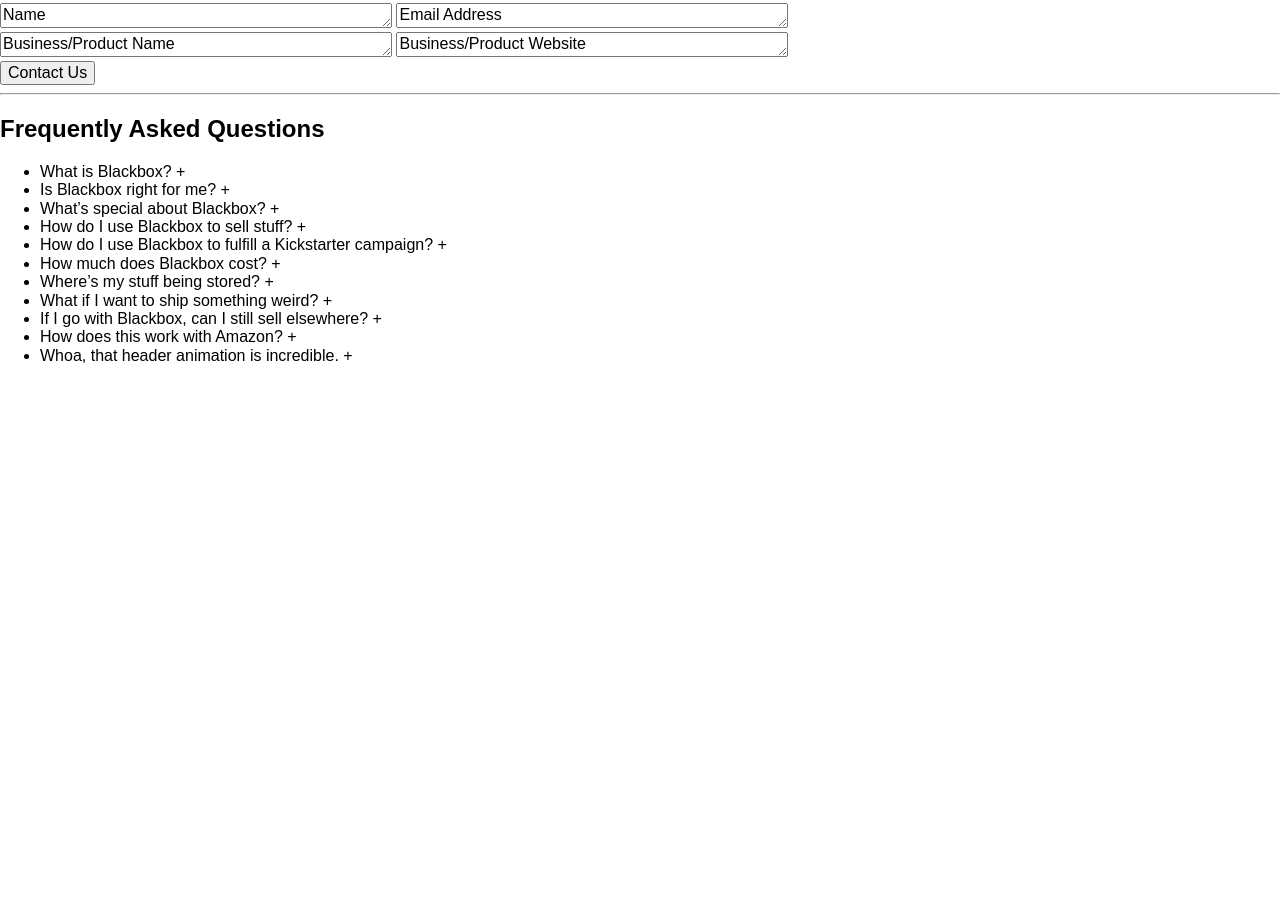
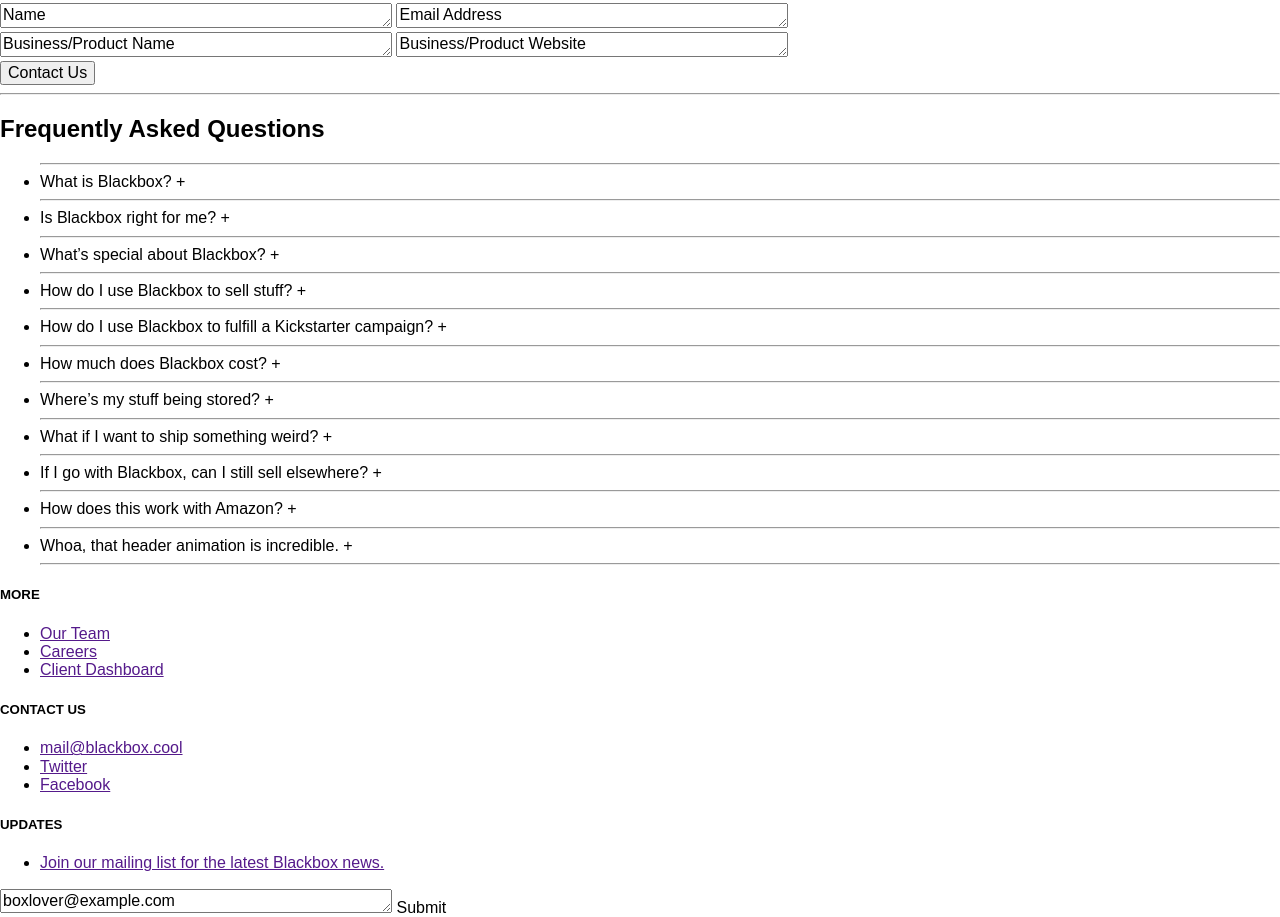
Before and after one commit to andresavr/Proyecto-Final, a website: page index.html in a window 1280 px wide. Shown: the part 1566-2483 px from the top of the page. Before the commit the page ends 1947 px from the top, so only its background shows below. Drawn offline with Linux system fonts and the light colour scheme.

Commit message:
FOOTER SECTION - 100% MAQUETACION

```diff
--- a/index.html
+++ b/index.html
@@ -128,53 +128,128 @@
         Frequently Asked Questions
       </h2>
       <ul class="bboxquest-list">
+        <hr class="bboxquest-list-hr">
         <li class="bboxquest-list-item">
           <span class="text">What is Blackbox?</span>
           <span class="icon">+</span>
         </li>
+        <hr class="bboxquest-list-hr">
         <li class="bboxquest-list-item">
           <span class="text">Is Blackbox right for me?</span>
           <span class="icon">+</span>
         </li>
         <li class="bboxquest-list-item">
+          <hr class="bboxquest-list-hr">
           <span class="text">What’s special about Blackbox?</span>
           <span class="icon">+</span>
         </li>
         <li class="bboxquest-list-item">
+          <hr class="bboxquest-list-hr">
           <span class="text">How do I use Blackbox to sell stuff?</span>
           <span class="icon">+</span>
         </li>
+        <hr class="bboxquest-list-hr">
         <li class="bboxquest-list-item">
           <span class="text">How do I use Blackbox to fulfill a Kickstarter campaign?</span>
           <span class="icon">+</span>
         </li>
+        <hr class="bboxquest-list-hr">
         <li class="bboxquest-list-item">
           <span class="text">How much does Blackbox cost?</span>
           <span class="icon">+</span>
         </li>
+        <hr class="bboxquest-list-hr">
         <li class="bboxquest-list-item">
           <span class="text">Where’s my stuff being stored?</span>
           <span class="icon">+</span>
         </li>
+        <hr class="bboxquest-list-hr">
         <li class="bboxquest-list-item">
           <span class="text">What if I want to ship something weird?</span>
           <span class="icon">+</span>
         </li>
+        <hr class="bboxquest-list-hr">
         <li class="bboxquest-list-item">
           <span class="text">If I go with Blackbox, can I still sell elsewhere?</span>
           <span class="icon">+</span>
         </li>
+        <hr class="bboxquest-list-hr">
         <li class="bboxquest-list-item">
           <span class="text">How does this work with Amazon?</span>
           <span class="icon">+</span>
         </li>
+        <hr class="bboxquest-list-hr">
         <li class="bboxquest-list-item">
           <span class="text">Whoa, that header animation is incredible.</span>
           <span class="icon">+</span>
         </li>
+        <hr class="bboxquest-list-hr">
       </ul>
     </section>
     <!-- END SECTION 5 - FREQUENTLY QUESTIONS -->
+
+
+    <!-- SECTION 6 - FOOTER SECTION-->
+    <footer class="footer">
+      <div class="footer-contentCols">
+        <!-- COLUMNA 1 -->
+        <div class="footer-contentCols-col">
+
+        </div>
+        <!-- COLUMNA 2 -->
+        <div class="footer-contentCols-col">
+          <h5 class="title">MORE</h5>
+          <ul class="list">
+            <li class="item-item">
+              <a href="" class="list-item-link">Our Team</a>
+            </li>
+            <li class="item-item">
+              <a href="" class="list-item-link">Careers</a>
+            </li>
+            <li class="item-item">
+              <a href="" class="list-item-link">Client Dashboard</a>
+            </li>
+          </ul>
+        </div>
+        <!-- COLUMNA 3 -->
+        <div class="footer-contentCols-col">
+          <h5 class="title">CONTACT US</h5>
+          <ul class="list">
+            <li class="item-item">
+              <a href="" class="list-item-link">mail@blackbox.cool</a>
+            </li>
+            <li class="item-item">
+              <a href="" class="list-item-link">Twitter</a>
+            </li>
+            <li class="item-item">
+              <a href="" class="list-item-link">Facebook</a>
+            </li>
+          </ul>
+        </div>
+        <!-- COLUMNA 4 -->
+        <div class="footer-contentCols-col">
+          <h5 class="title">UPDATES</h5>
+          <ul class="list">
+            <li class="item-item">
+              <a href="" class="list-item-link">Join our mailing list for the latest Blackbox news.</a>
+            </li>
+         </ul>
+         <span class="textbox-index">
+             <textarea name="name" rows="1" cols="40">boxlover@example.com</textarea>
+         </span>
+         <span class="textbox-submit">
+             Submit
+         </span>
+        </div>
+      </div>
+
+
+
+
+
+    </footer>
+    <!-- END SECTION 6 - FOOTER -->
+
 
 
 
```
